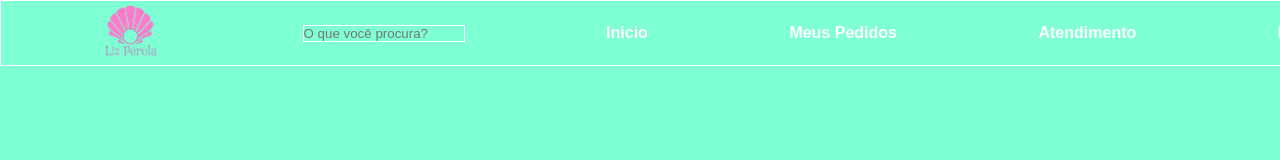
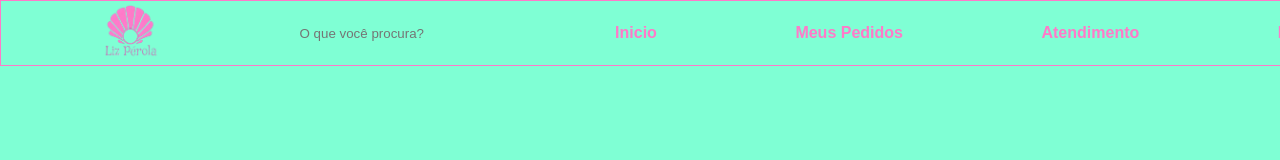
Before and after one commit to JeffLobao/liz-perola, a plain HTML site: page index.html in a window 1280 px wide. Shown: the top 160 px of the page. Drawn offline with Linux system fonts and the light colour scheme.

Commit message:
link na img

```diff
--- a/css/index.css
+++ b/css/index.css
@@ -5,7 +5,7 @@
     /* border: 1px solid black; */
     background-color: aquamarine;
     font-family: Arial, Helvetica, sans-serif;
-    color: white;
+    color: #FF7AC9;
 }
 
 header{
@@ -13,7 +13,7 @@ header{
     width: 100%;
     align-items: center;
     justify-content: space-between;
-    border: 0.5px solid white;
+    border: 0.5px solid #FF7AC9;
     padding: 0 100px;
 }
 
@@ -22,11 +22,11 @@ header .logo img{
     height: 60px;
 }
 
-input{
+.pesquisa input{
     width: 160px;
-    border: 1px solid white;
+    border: 1px solid #FF7AC9;
 }
 
 input:hover{
-    border: 2px solid rgb(163, 11, 174);
+    border: 2px solid white;
 }
--- a/index.html
+++ b/index.html
@@ -8,10 +8,12 @@
 </head>
 <body>
     <header>
-         <div class="logo">
+            <a href="index.html"> <div class="logo">
              <img src="img/logo-removebg-preview.png"logo em forma de concha">
-        </div  class="pesquisa">
-        <input type="text" placeholder="O que você procura?">
+            </div>
+            </a>
+
+        <input class="pesquisa" type="text" placeholder="O que você procura?">
 
             <h4>Inicio</h4>
             <h4>Meus Pedidos</h4>
```
